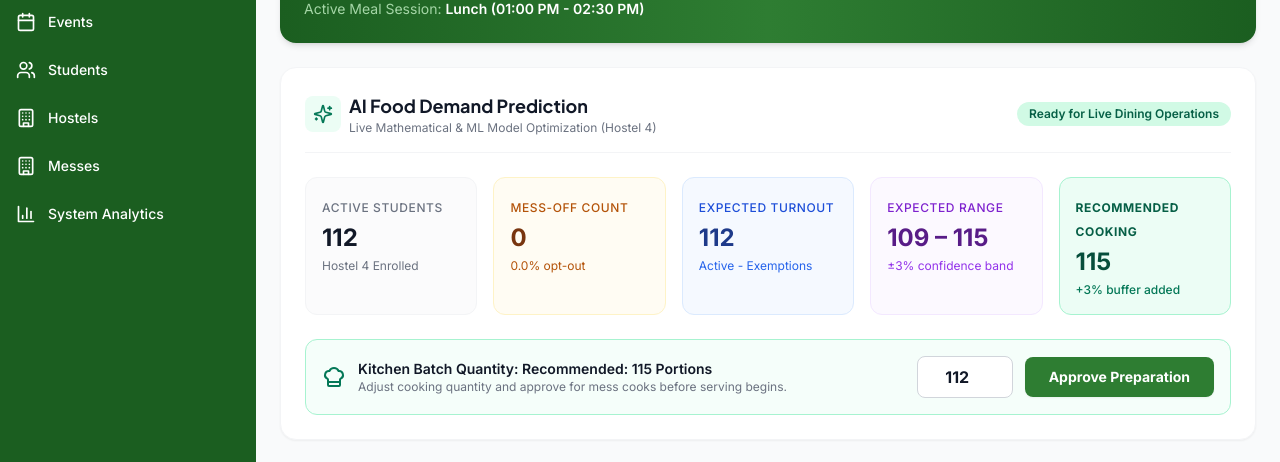
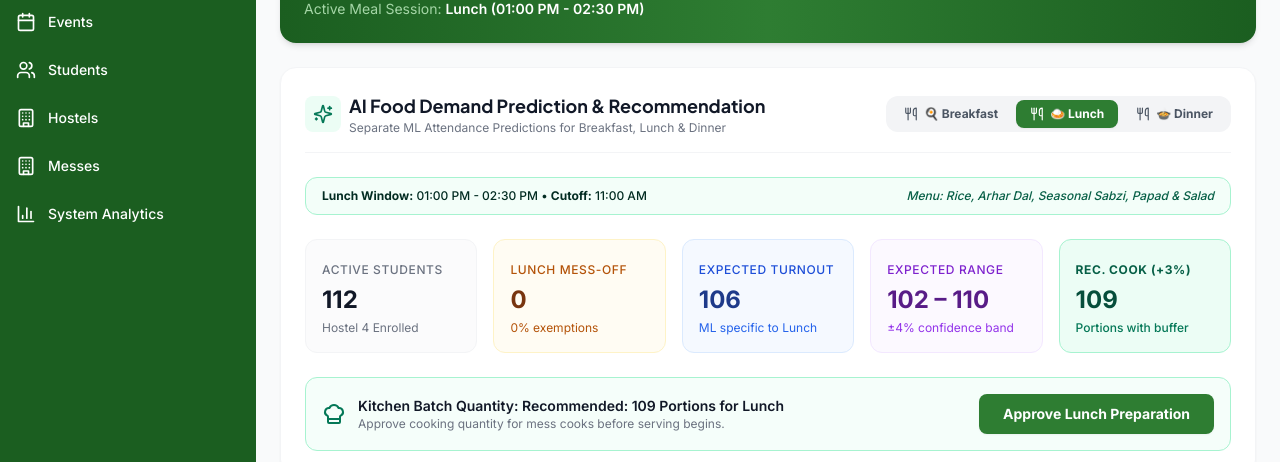
Before and after one commit to Gorillaa0/smart-mess, a React (Vite) app in the folder smart_mess_web/: page /dashboard in a window 1280 px wide. Shown: the part 177-639 px from the top of the page. Built offline with nearby package versions, Linux system fonts and the light colour scheme; no server answers; the database is empty; sample sign-in values are in the browser's storage.

Commit message:
Implement separate AI food recommendations and kitchen cooking approvals for Breakfast, Lunch, and Dinner in Flutter and Web

```diff
--- a/smart_mess_web/src/pages/manager/DashboardPage.tsx
+++ b/smart_mess_web/src/pages/manager/DashboardPage.tsx
@@ -15,8 +15,12 @@ export const DashboardPage: React.FC = () => {
   const [liveScansCount, setLiveScansCount] = useState(0);
   const [liveMessOffCount, setLiveMessOffCount] = useState(0);
   const [liveComplaintsCount, setLiveComplaintsCount] = useState(0);
-  const [approvedQty, setApprovedQty] = useState(112);
-  const [isApproved, setIsApproved] = useState(false);
+  const [selectedPredictionMeal, setSelectedPredictionMeal] = useState<'Breakfast' | 'Lunch' | 'Dinner'>('Lunch');
+  const [approvedMealsMap, setApprovedMealsMap] = useState<Record<string, boolean>>({
+    Breakfast: false,
+    Lunch: false,
+    Dinner: false
+  });
 
   const now = new Date();
   const currentMinutes = now.getHours() * 60 + now.getMinutes();
@@ -225,12 +229,30 @@ export const DashboardPage: React.FC = () => {
     }
   };
 
-  const predictedDemand = Math.max(0, totalActiveStudents - liveMessOffCount);
-  const recommendedCooking = Math.round(predictedDemand * 1.03);
+  // Distinct predictions per meal
+  let mealPredictedCount = Math.round(totalActiveStudents * 0.95);
+  let mealTiming = '01:00 PM - 02:30 PM';
+  let mealCutoff = '11:00 AM';
+  let mealMenuSnippet = 'Rice, Arhar Dal, Seasonal Sabzi, Papad & Salad';
+
+  if (selectedPredictionMeal === 'Breakfast') {
+    mealPredictedCount = Math.round(totalActiveStudents * 0.65); // ~73
+    mealTiming = '08:00 AM - 09:30 AM';
+    mealCutoff = '07:00 AM (Strict)';
+    mealMenuSnippet = 'Aloo Paratha / Idli Sambhar, Curd & Hot Chai';
+  } else if (selectedPredictionMeal === 'Dinner') {
+    mealPredictedCount = Math.round(totalActiveStudents * 0.85); // ~95
+    mealTiming = '08:00 PM - 09:30 PM';
+    mealCutoff = '06:00 PM (Strict)';
+    mealMenuSnippet = 'Roti, Dal Tadka, Seasonal Sabzi / Special Non-Veg';
+  }
+
+  const mealRecommendedCooking = Math.round(mealPredictedCount * 1.03);
+  const isMealApproved = approvedMealsMap[selectedPredictionMeal] || false;
 
   const handleApprove = () => {
-    setIsApproved(true);
-    toast.success(`Preparation quantity approved for ${approvedQty} portions!`);
+    setApprovedMealsMap(prev => ({ ...prev, [selectedPredictionMeal]: true }));
+    toast.success(`Preparation quantity approved for ${mealRecommendedCooking} portions of ${selectedPredictionMeal}!`);
   };
 
   return (
@@ -256,24 +278,52 @@ export const DashboardPage: React.FC = () => {
         </div>
       </div>
 
-      {/* SECTION 1: HERO DEMAND PREDICTION CARD */}
+      {/* SECTION 1: HERO DEMAND PREDICTION CARD (SEPARATE FOR BREAKFAST, LUNCH, DINNER) */}
       <div className="bg-white rounded-2xl border border-gray-100 shadow-sm p-6 space-y-6">
-        <div className="flex items-center justify-between border-b border-gray-100 pb-4">
+        <div className="flex flex-col sm:flex-row sm:items-center justify-between gap-3 border-b border-gray-100 pb-4">
           <div className="flex items-center gap-2">
             <div className="p-2 bg-emerald-50 rounded-lg text-emerald-700">
               <Sparkles className="w-5 h-5" />
             </div>
             <div>
-              <h2 className="font-display font-bold text-gray-900 text-lg">AI Food Demand Prediction</h2>
-              <p className="text-xs text-gray-500">Live Mathematical & ML Model Optimization (Hostel 4)</p>
+              <h2 className="font-display font-bold text-gray-900 text-lg">AI Food Demand Prediction & Recommendation</h2>
+              <p className="text-xs text-gray-500">Separate ML Attendance Predictions for Breakfast, Lunch & Dinner</p>
             </div>
           </div>
-          <span className="bg-emerald-100 text-emerald-800 text-xs font-semibold px-3 py-1 rounded-full">
-            Ready for Live Dining Operations
-          </span>
+
+          {/* 3-Meal Selector Tabs */}
+          <div className="flex bg-gray-100 p-1 rounded-xl gap-1">
+            {(['Breakfast', 'Lunch', 'Dinner'] as const).map((m) => {
+              const active = selectedPredictionMeal === m;
+              return (
+                <button
+                  key={m}
+                  onClick={() => setSelectedPredictionMeal(m)}
+                  className={`px-3.5 py-1.5 rounded-lg text-xs font-bold transition-all flex items-center gap-1.5 ${
+                    active
+                      ? 'bg-primary-800 text-white shadow-sm'
+                      : 'text-gray-600 hover:text-gray-900'
+                  }`}
+                >
+                  <Utensils className="w-3.5 h-3.5" />
+                  {m === 'Breakfast' ? '🍳 Breakfast' : m === 'Lunch' ? '🍛 Lunch' : '🍲 Dinner'}
+                </button>
+              );
+            })}
+          </div>
         </div>
 
-        {/* 5 Operational Key Metrics */}
+        {/* Meal Info Strip */}
+        <div className="bg-emerald-50/60 border border-emerald-200 rounded-xl px-4 py-2.5 flex flex-wrap items-center justify-between text-xs text-emerald-950 font-medium">
+          <div>
+            <span className="font-bold">{selectedPredictionMeal} Window:</span> {mealTiming} • <span className="font-bold">Cutoff:</span> {mealCutoff}
+          </div>
+          <div className="text-emerald-800 italic">
+            Menu: {mealMenuSnippet}
+          </div>
+        </div>
+
+        {/* 5 Operational Key Metrics for Selected Meal */}
         <div className="grid grid-cols-2 sm:grid-cols-3 lg:grid-cols-5 gap-4">
           <div className="bg-gray-50/70 p-4 rounded-xl border border-gray-100">
             <span className="text-xs font-medium text-gray-500 uppercase tracking-wider">Active Students</span>
@@ -282,64 +332,54 @@ export const DashboardPage: React.FC = () => {
           </div>
 
           <div className="bg-amber-50/60 p-4 rounded-xl border border-amber-100">
-            <span className="text-xs font-medium text-amber-700 uppercase tracking-wider">Mess-Off Count</span>
-            <p className="text-2xl font-bold text-amber-900 mt-1">{liveMessOffCount}</p>
-            <span className="text-xs text-amber-700 mt-1 block">
-              {totalActiveStudents > 0 ? ((liveMessOffCount / totalActiveStudents) * 100).toFixed(1) : 0}% opt-out
-            </span>
+            <span className="text-xs font-medium text-amber-700 uppercase tracking-wider">{selectedPredictionMeal} Mess-Off</span>
+            <p className="text-2xl font-bold text-amber-900 mt-1">0</p>
+            <span className="text-xs text-amber-700 mt-1 block">0% exemptions</span>
           </div>
 
           <div className="bg-blue-50/60 p-4 rounded-xl border border-blue-100">
             <span className="text-xs font-medium text-blue-700 uppercase tracking-wider">Expected Turnout</span>
-            <p className="text-2xl font-bold text-blue-900 mt-1">{predictedDemand}</p>
-            <span className="text-xs text-blue-600 mt-1 block">Active - Exemptions</span>
+            <p className="text-2xl font-bold text-blue-900 mt-1">{mealPredictedCount}</p>
+            <span className="text-xs text-blue-600 mt-1 block">ML specific to {selectedPredictionMeal}</span>
           </div>
 
           <div className="bg-purple-50/60 p-4 rounded-xl border border-purple-100">
             <span className="text-xs font-medium text-purple-700 uppercase tracking-wider">Expected Range</span>
             <p className="text-2xl font-bold text-purple-900 mt-1">
-              {Math.max(0, predictedDemand - 3)} – {predictedDemand + 3}
+              {mealPredictedCount - 4} – {mealPredictedCount + 4}
             </p>
-            <span className="text-xs text-purple-600 mt-1 block">±3% confidence band</span>
+            <span className="text-xs text-purple-600 mt-1 block">±4% confidence band</span>
           </div>
 
           <div className="bg-emerald-50 p-4 rounded-xl border border-emerald-200">
-            <span className="text-xs font-bold text-emerald-800 uppercase tracking-wider">Recommended Cooking</span>
-            <p className="text-2xl font-extrabold text-emerald-900 mt-1">{recommendedCooking}</p>
-            <span className="text-xs text-emerald-700 font-medium mt-1 block">+3% buffer added</span>
+            <span className="text-xs font-bold text-emerald-800 uppercase tracking-wider">Rec. Cook (+3%)</span>
+            <p className="text-2xl font-extrabold text-emerald-900 mt-1">{mealRecommendedCooking}</p>
+            <span className="text-xs text-emerald-700 font-medium mt-1 block">Portions with buffer</span>
           </div>
         </div>
 
-        {/* Approval Action Bar */}
+        {/* Approval Action Bar for Selected Meal */}
         <div className="bg-emerald-50/50 border border-emerald-200 rounded-xl p-4 flex flex-col sm:flex-row items-center justify-between gap-4">
           <div className="flex items-center gap-3">
             <ChefHat className="w-6 h-6 text-emerald-700 shrink-0" />
             <div>
               <p className="text-sm font-semibold text-gray-900">
-                Kitchen Batch Quantity: {isApproved ? `Approved ${approvedQty} Portions for ${currentMealName}` : `Recommended: ${recommendedCooking} Portions`}
+                Kitchen Batch Quantity: {isMealApproved ? `Approved ${mealRecommendedCooking} Portions for ${selectedPredictionMeal}` : `Recommended: ${mealRecommendedCooking} Portions for ${selectedPredictionMeal}`}
               </p>
               <p className="text-xs text-gray-500">
-                Adjust cooking quantity and approve for mess cooks before serving begins.
+                Approve cooking quantity for mess cooks before serving begins.
               </p>
             </div>
           </div>
           <div className="flex items-center gap-3 w-full sm:w-auto">
-            {!isApproved && (
-              <input
-                type="number"
-                value={approvedQty}
-                onChange={(e) => setApprovedQty(parseInt(e.target.value) || 0)}
-                className="w-24 px-3 py-2 border border-gray-300 rounded-lg text-center font-bold text-gray-900 focus:ring-2 focus:ring-emerald-500"
-              />
-            )}
             <button
               onClick={handleApprove}
-              disabled={isApproved}
+              disabled={isMealApproved}
               className={`w-full sm:w-auto px-6 py-2.5 rounded-lg text-sm font-bold text-white transition shadow-sm ${
-                isApproved ? 'bg-emerald-800 cursor-default' : 'bg-primary-800 hover:bg-primary-900'
+                isMealApproved ? 'bg-emerald-800 cursor-default' : 'bg-primary-800 hover:bg-primary-900'
               }`}
             >
-              {isApproved ? '✓ Batch Approved' : 'Approve Preparation'}
+              {isMealApproved ? `✓ ${selectedPredictionMeal} Batch Approved` : `Approve ${selectedPredictionMeal} Preparation`}
             </button>
           </div>
         </div>
--- a/smart_mess_web/src/pages/manager/OtherPages.tsx
+++ b/smart_mess_web/src/pages/manager/OtherPages.tsx
@@ -22,20 +22,163 @@ export const NotificationsPage: React.FC = () => (
   </div>
 );
 
-export const FoodPrepPage: React.FC = () => (
-  <div className="p-6 bg-white rounded-xl shadow-sm border border-gray-100">
-    <h2 className="text-2xl font-display font-bold mb-4">Food Preparation</h2>
-    <div className="bg-green-50 p-6 rounded-lg mb-6 text-center border border-green-200">
-      <h3 className="text-lg font-bold text-green-800">Predicted Attendance for Next Meal</h3>
-      <p className="text-5xl font-bold text-green-600 my-4">425</p>
-      <p className="text-sm text-green-700">Confidence: 94%</p>
+export const FoodPrepPage: React.FC = () => {
+  const [selectedMeal, setSelectedMeal] = React.useState<'Breakfast' | 'Lunch' | 'Dinner'>('Lunch');
+  const [approvedMap, setApprovedMap] = React.useState<Record<string, boolean>>({
+    Breakfast: false,
+    Lunch: false,
+    Dinner: false
+  });
+
+  const mealsData = {
+    Breakfast: {
+      time: '08:00 AM - 09:30 AM',
+      cutoff: '07:00 AM',
+      predicted: 73,
+      recommended: 75,
+      menu: 'Aloo Paratha / Idli Sambhar, Curd & Hot Chai',
+      range: '69 - 77',
+      rate: '₹25 / student'
+    },
+    Lunch: {
+      time: '01:00 PM - 02:30 PM',
+      cutoff: '11:00 AM',
+      predicted: 106,
+      recommended: 109,
+      menu: 'Rice, Arhar Dal, Seasonal Mixed Veg, Papad & Fresh Salad',
+      range: '101 - 111',
+      rate: '₹50 (Standard) / ₹100 (Special)'
+    },
+    Dinner: {
+      time: '08:00 PM - 09:30 PM',
+      cutoff: '06:00 PM',
+      predicted: 95,
+      recommended: 98,
+      menu: 'Hot Phulka Roti, Dal Tadka, Paneer Butter Masala / Chicken Curry',
+      range: '91 - 99',
+      rate: '₹50 (Standard) / ₹100 (Special)'
+    }
+  };
+
+  const current = mealsData[selectedMeal];
+  const isApproved = approvedMap[selectedMeal] || false;
+
+  return (
+    <div className="space-y-6 max-w-5xl mx-auto">
+      {/* Header Banner */}
+      <div className="bg-gradient-to-r from-primary-900 via-primary-800 to-primary-900 rounded-2xl p-6 text-white shadow-md">
+        <h1 className="text-2xl font-bold font-display">Kitchen Food Preparation & Cooking Planner</h1>
+        <p className="text-primary-200 text-sm mt-1">
+          Separate AI attendance predictions and cooking portion recommendations for Breakfast, Lunch, and Dinner.
+        </p>
+      </div>
+
+      {/* 3-Meal Cards Overview */}
+      <div className="grid grid-cols-1 md:grid-cols-3 gap-4">
+        {(['Breakfast', 'Lunch', 'Dinner'] as const).map((m) => {
+          const d = mealsData[m];
+          const isSelected = selectedMeal === m;
+          const isApp = approvedMap[m];
+
+          return (
+            <div
+              key={m}
+              onClick={() => setSelectedMeal(m)}
+              className={`p-5 rounded-2xl border transition-all cursor-pointer ${
+                isSelected
+                  ? 'bg-primary-50/40 border-primary-600 shadow-md ring-2 ring-primary-500/20'
+                  : 'bg-white border-gray-200 hover:border-gray-300'
+              }`}
+            >
+              <div className="flex items-center justify-between mb-3">
+                <span className="font-bold text-gray-900 text-base">
+                  {m === 'Breakfast' ? '🍳 Breakfast' : m === 'Lunch' ? '🍛 Lunch' : '🍲 Dinner'}
+                </span>
+                {isApp ? (
+                  <span className="bg-emerald-100 text-emerald-800 text-[10px] font-bold px-2 py-0.5 rounded-full">
+                    ✓ Approved
+                  </span>
+                ) : (
+                  <span className="bg-amber-100 text-amber-800 text-[10px] font-bold px-2 py-0.5 rounded-full">
+                    Pending
+                  </span>
+                )}
+              </div>
+
+              <div className="space-y-1.5 text-xs text-gray-600">
+                <p><span className="font-semibold text-gray-800">Timing:</span> {d.time}</p>
+                <p><span className="font-semibold text-gray-800">Cutoff:</span> {d.cutoff}</p>
+                <div className="mt-3 pt-3 border-t border-gray-100 flex items-center justify-between">
+                  <span className="text-gray-500 font-medium">Rec. Cook:</span>
+                  <span className="text-lg font-black text-primary-900">{d.recommended} Portions</span>
+                </div>
+              </div>
+            </div>
+          );
+        })}
+      </div>
+
+      {/* Selected Meal Detailed Approval Panel */}
+      <div className="bg-white rounded-2xl border border-gray-200 p-6 shadow-sm space-y-5">
+        <div className="flex items-center justify-between border-b border-gray-100 pb-4">
+          <div>
+            <h3 className="font-bold text-gray-900 text-lg">
+              {selectedMeal === 'Breakfast' ? '🍳 Breakfast' : selectedMeal === 'Lunch' ? '🍛 Lunch' : '🍲 Dinner'} Preparation Sheet
+            </h3>
+            <p className="text-xs text-gray-500">Menu: {current.menu}</p>
+          </div>
+          <span className="text-xs font-bold text-primary-800 bg-primary-50 px-3 py-1.5 rounded-xl border border-primary-200">
+            Cutoff Deadline: {current.cutoff}
+          </span>
+        </div>
+
+        <div className="grid grid-cols-2 md:grid-cols-4 gap-4">
+          <div className="bg-gray-50 p-4 rounded-xl border border-gray-100 text-center">
+            <span className="text-xs text-gray-500 font-medium block">Total Roster</span>
+            <span className="text-2xl font-bold text-gray-900 mt-1 block">112</span>
+            <span className="text-[10px] text-gray-400">Hostel 4 Boarders</span>
+          </div>
+
+          <div className="bg-blue-50 p-4 rounded-xl border border-blue-100 text-center">
+            <span className="text-xs text-blue-700 font-medium block">Predicted Crowd</span>
+            <span className="text-2xl font-bold text-blue-900 mt-1 block">{current.predicted}</span>
+            <span className="text-[10px] text-blue-600">Expected scans</span>
+          </div>
+
+          <div className="bg-purple-50 p-4 rounded-xl border border-purple-100 text-center">
+            <span className="text-xs text-purple-700 font-medium block">Expected Range</span>
+            <span className="text-xl font-bold text-purple-900 mt-1 block">{current.range}</span>
+            <span className="text-[10px] text-purple-600">±4% confidence band</span>
+          </div>
+
+          <div className="bg-emerald-50 p-4 rounded-xl border border-emerald-200 text-center">
+            <span className="text-xs text-emerald-800 font-bold block">Recommended Cook</span>
+            <span className="text-2xl font-black text-emerald-900 mt-1 block">{current.recommended}</span>
+            <span className="text-[10px] text-emerald-700 font-medium">+3% safety buffer</span>
+          </div>
+        </div>
+
+        <div className="bg-gray-50 p-4 rounded-xl border border-gray-200 flex flex-col sm:flex-row items-center justify-between gap-4">
+          <div className="text-xs text-gray-700">
+            <span className="font-bold">Meal Rate:</span> {current.rate} • <span className="font-bold">Total Estimated Serving Cost:</span> ₹{current.recommended * (selectedMeal === 'Breakfast' ? 25 : 50)}
+          </div>
+
+          <button
+            onClick={() => setApprovedMap(prev => ({ ...prev, [selectedMeal]: true }))}
+            disabled={isApproved}
+            className={`px-6 py-2.5 rounded-xl text-xs font-bold text-white transition shadow-sm ${
+              isApproved
+                ? 'bg-emerald-800 cursor-default'
+                : 'bg-primary-800 hover:bg-primary-900'
+            }`}
+          >
+            {isApproved ? `✓ ${selectedMeal} Quantity Approved (${current.recommended} Portions)` : `Approve ${selectedMeal} Kitchen Batch`}
+          </button>
+        </div>
+      </div>
     </div>
-    <form className="max-w-md mx-auto space-y-4">
-      <div><label className="block mb-1 font-bold">Approve Preparation Quantity</label><input type="number" defaultValue={425} className="w-full border p-2 rounded text-lg text-center" /></div>
-      <button className="w-full bg-primary-600 text-white px-4 py-3 font-bold rounded-lg hover:bg-primary-700">Approve & Notify Cooks</button>
-    </form>
-  </div>
-);
+  );
+};
 
 export const HostelsPage: React.FC = () => <div className="p-4"><h1 className="text-2xl font-bold">Hostels</h1><p>Manage hostels and rooms here.</p></div>;
 export const EventsPage: React.FC = () => <div className="p-4"><h1 className="text-2xl font-bold">Events</h1><p>Manage calendar events affecting attendance.</p></div>;
```
Also changed, not shown: 1 other file (tests, documents, lock files or other folders).
